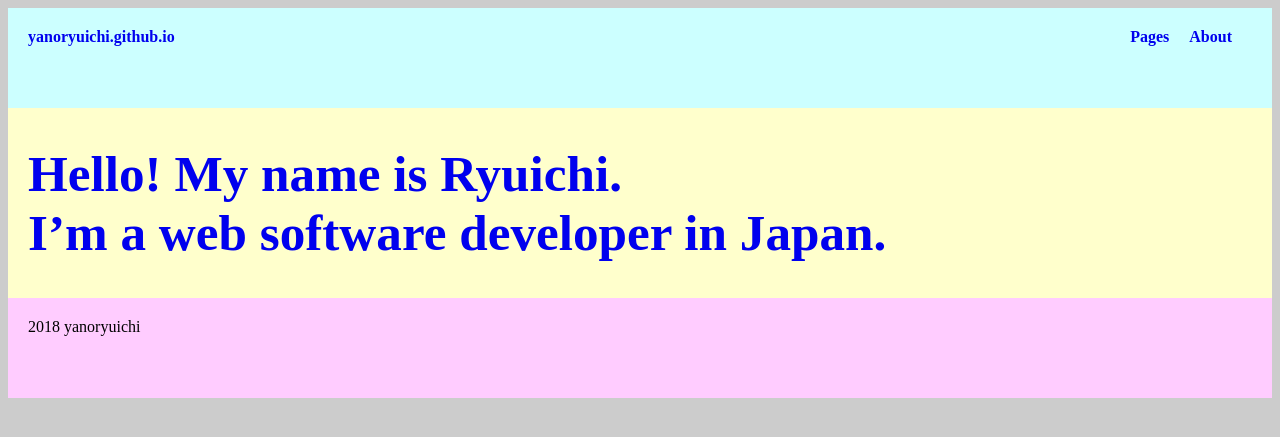
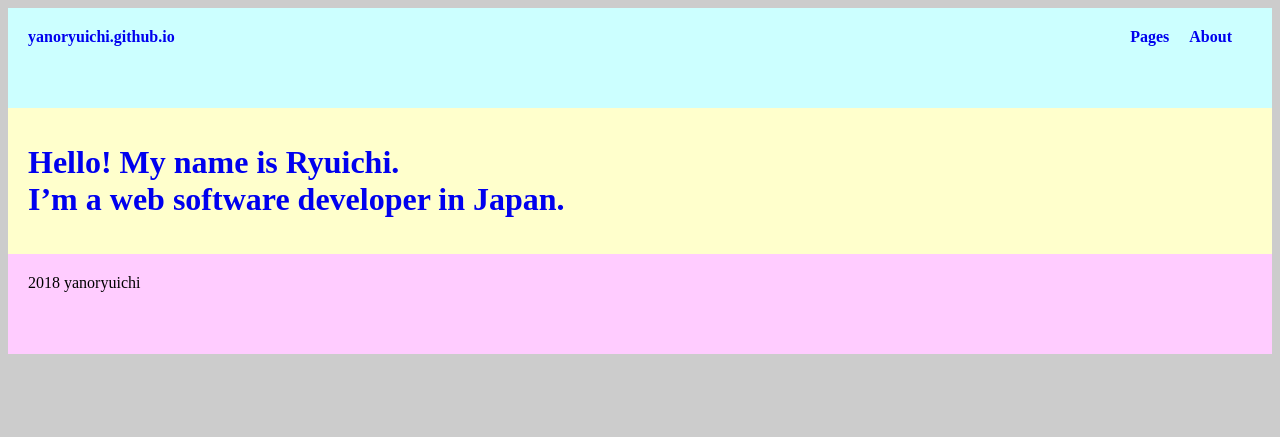
Before and after one commit to yanoryuichi/yanoryuichi.github.io, a Jekyll site: the page built from index.md, in a window 1280 px wide. Shown: the top 437 px of the page. Built offline with Jekyll 4.4.1, drawn with Linux system fonts in a browser that asks for light colours; some web fonts are replaced.

Commit message:
Update home.css

```diff
--- a/css/home.css
+++ b/css/home.css
@@ -22,8 +22,12 @@
   background: #fcf;
 }
 
+#main p {
+  width: 65%;
+}
+
 #main p a {
   display: block;
   margin: 0 auto;
-  font-size: 3.2rem;
+  font-size: 2rem;
 }
```
